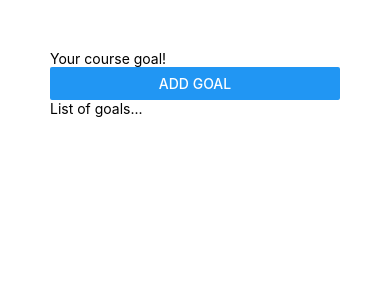
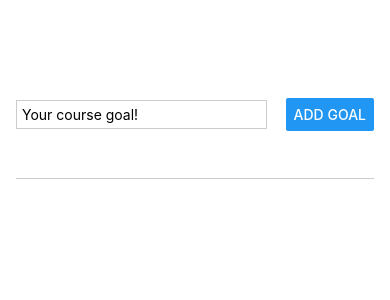
Before and after one commit to ChaitanyaRajNimap/ReactNativeBasicDemo, a React Native app: screen / in a window 390 px wide. Shown: the top 300 px of the page. Built offline with nearby package versions, Linux system fonts and the light colour scheme.

Commit message:
Adding golas functionality done

```diff
--- a/App.js
+++ b/App.js
@@ -1,14 +1,33 @@
+import { useState } from "react";
 import { StyleSheet, Text, View, Button, TextInput } from "react-native";
 
 export default function App() {
+  const [enteredGoal, setEnteredGoal] = useState("");
+  const [courseGoals, setCourseGoals] = useState([]);
+
+  function goalInputHandler(newText) {
+    setEnteredGoal(newText);
+  }
+
+  function addGoalHandler() {
+    setCourseGoals([...courseGoals, enteredGoal]);
+  }
+
   return (
     <View style={styles.appContainer}>
-      <View>
-        <TextInput placeholder="Your course goal!" />
-        <Button title="Add Goal" />
+      <View style={styles.inputContainer}>
+        <TextInput
+          style={styles.textInput}
+          placeholder="Your course goal!"
+          // onChange={goalInputHandler}
+          onChangeText={(newText) => goalInputHandler(newText)}
+        />
+        <Button title="Add Goal" onPress={addGoalHandler} />
       </View>
-      <View>
-        <Text>List of goals...</Text>
+      <View style={styles.goalsContainer}>
+        {courseGoals.map((goal) => (
+          <Text key={goal}>{goal}</Text>
+        ))}
       </View>
     </View>
   );
@@ -16,6 +35,27 @@
 
 const styles = StyleSheet.create({
   appContainer: {
-    padding: 50,
+    flex: 1,
+    paddingTop: 50,
+    paddingHorizontal: 16,
+  },
+  inputContainer: {
+    flex: 1,
+    flexDirection: "row",
+    justifyContent: "space-between",
+    alignItems: "center",
+    marginBottom: 24,
+    borderBottomWidth: 1,
+    borderBottomColor: "#ccc",
+  },
+  textInput: {
+    borderWidth: 1,
+    borderColor: "#ccc",
+    width: "70%",
+    marginRight: 10,
+    padding: 5,
+  },
+  goalsContainer: {
+    flex: 5,
   },
 });
```
